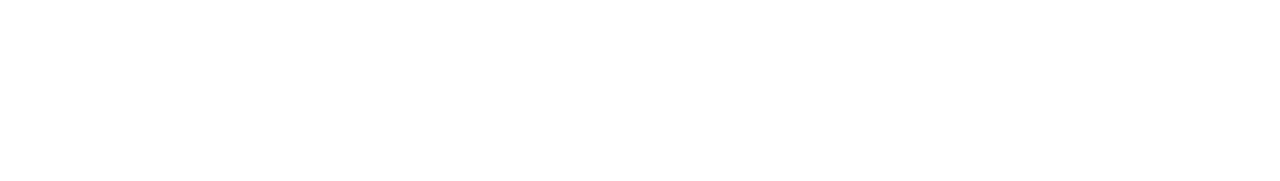
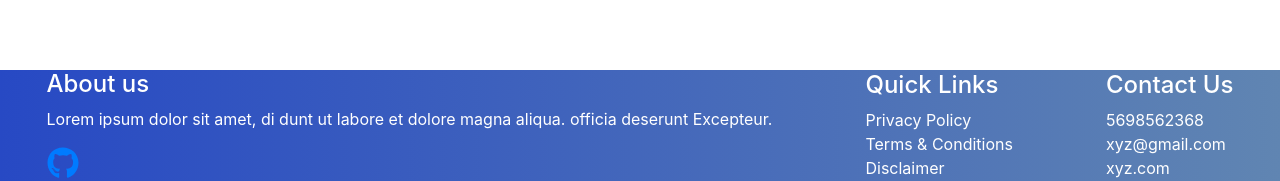
Before and after one commit to ayan-biswas0412/gssoc2021-HotelOnTouch, a React (Create React App) app in the folder hotelontouch/: page / in a window 1280 px wide. Shown: the part 1129-1310 px from the top of the page. Before the commit the page ends 800 px from the top, so only its background shows below. Built offline with nearby package versions, Linux system fonts and the light colour scheme.

Commit message:
necessary changes made

```diff
--- a/hotelontouch/public/index.html
+++ b/hotelontouch/public/index.html
@@ -39,5 +39,6 @@
       To begin the development, run `npm start` or `yarn start`.
       To create a production bundle, use `npm run build` or `yarn build`.
     -->
+
   </body>
 </html>
--- a/hotelontouch/src/App.js
+++ b/hotelontouch/src/App.js
@@ -3,6 +3,7 @@
 
 import { HomePage } from './pages';
 import { NavbarComponent } from './components';
+import Footer from './components/Footer';
 
 import './App.css';
 
@@ -12,7 +13,9 @@
       <Switch>
         <Route path="/" component={HomePage}></Route>
       </Switch>
+      <Footer/>
   </MemoryRouter>
+
 );
 
 export default App;
```
Also changed, not shown: hotelontouch/package.json (+8 -0 lines), 1 other file (tests, documents, lock files or other folders).
